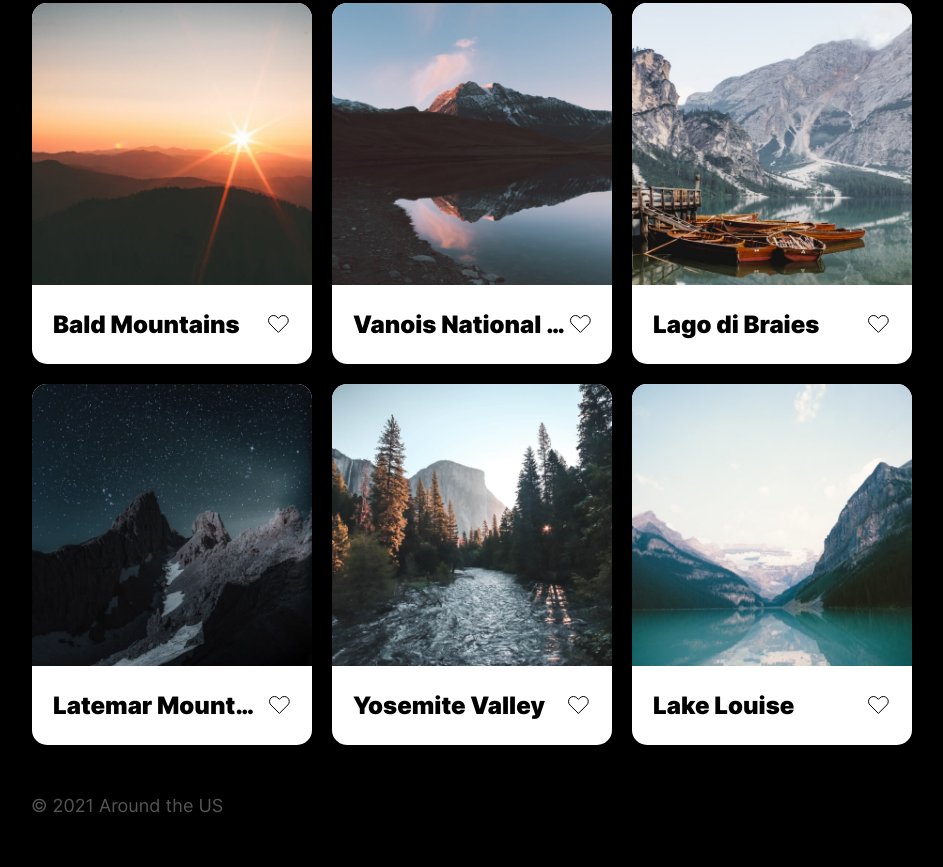
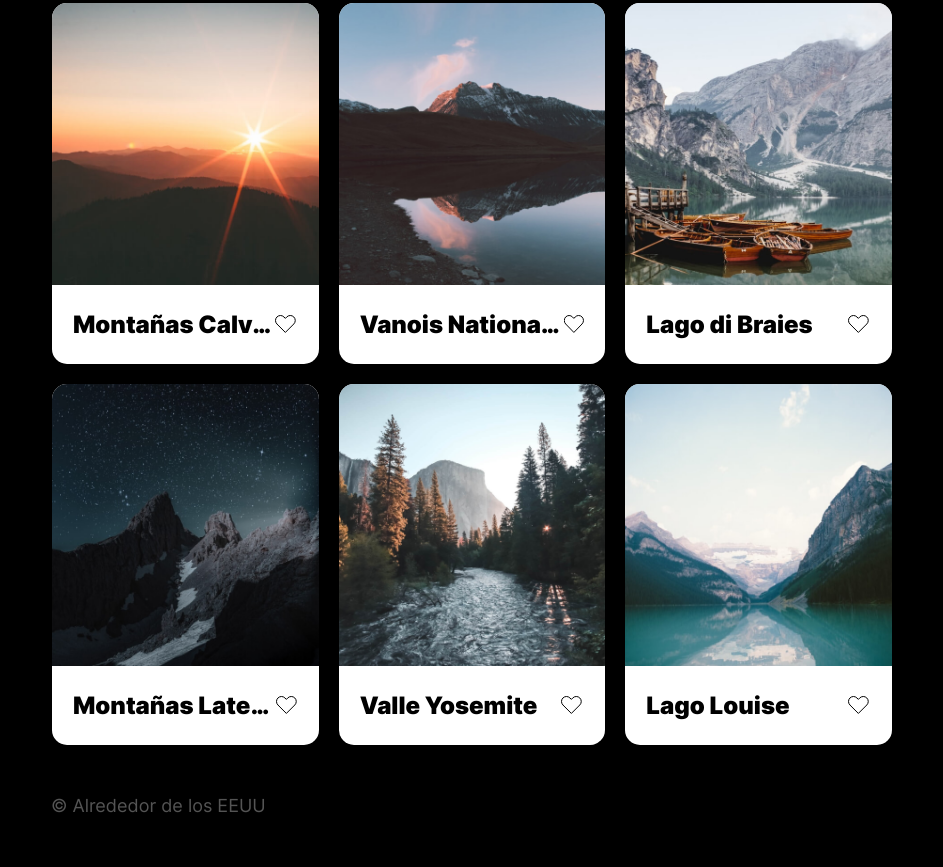
Before and after one commit to firhoe/web_project_4_esp, a plain HTML site: page index.html in a window 1280 px wide. Shown: the part 327-1194 px from the top of the page, without its empty margins (168-1111 px from the left). Drawn offline with Linux system fonts and the light colour scheme.

Commit message:
fix: corregir comentarios de revisor

```diff
--- a/blocks/cards/cards.css
+++ b/blocks/cards/cards.css
@@ -9,6 +9,6 @@
 
 @media screen and (min-width: 1024px) {
   .cards {
-    padding: 0 0 50px;
+    padding-bottom: 50px;
   }
 }
--- a/blocks/footer/footer.css
+++ b/blocks/footer/footer.css
@@ -8,6 +8,6 @@
 
 @media screen and (min-width: 1024px) {
   .footer {
-    padding: 0 0 50px;
+    padding-bottom: 50px;
   }
 }
--- a/blocks/page/page.css
+++ b/blocks/page/page.css
@@ -13,6 +13,6 @@
 
 @media screen and (min-width: 480px) {
   .page {
-    padding: 45px 0 0;
+    padding-top: 45px;
   }
 }
--- a/blocks/profile/__information/profile__information.css
+++ b/blocks/profile/__information/profile__information.css
@@ -7,6 +7,6 @@
 
 @media screen and (min-width: 550px) {
   .profile__information {
-    padding: 0 0 0 30px;
+    padding-left: 30px;
   }
 }
--- a/index.html
+++ b/index.html
@@ -1,5 +1,5 @@
 <!DOCTYPE html>
-<html lang="en">
+<html lang="es">
   <head>
     <meta charset="UTF-8" />
     <meta name="keywords" content="HTML, CSS, JavaScript, Responsive" />
@@ -8,7 +8,7 @@
     <meta name="viewport" content="width=device-width, initial-scale=1.0" />
     <link rel="icon" type="image/x-icon" href="./images/favicon.ico" />
     <link rel="stylesheet" href="./pages/index.css" />
-    <title>Around the US</title>
+    <title>Alrededor de los EEUU</title>
   </head>
   <body>
     <div class="page">
@@ -23,7 +23,7 @@
           <div class="profile__container">
             <img
               src="./images/imageprofile-pic.jpg"
-              alt="Profile Pic"
+              alt="Boton para abrir o cerrar PopUp"
               class="profile__image" />
             <div class="profile__information">
               <div class="profile__wrap">
@@ -40,10 +40,10 @@
             <li class="card">
               <img
                 src="./images/bald-mountains.jpg"
-                alt="bald mountains"
+                alt="montañas calvas"
                 class="card__image" />
               <div class="card__information">
-                <h2 class="card__title">Bald Mountains</h2>
+                <h2 class="card__title">Montañas Calvas</h2>
                 <button type="button" class="card__like-button"></button>
               </div>
             </li>
@@ -52,7 +52,7 @@
             <li class="card">
               <img
                 src="./images/vanois-national.jpg"
-                alt="bald mountains"
+                alt="vanois national park"
                 class="card__image" />
               <div class="card__information">
                 <h2 class="card__title">Vanois National Park</h2>
@@ -64,7 +64,7 @@
             <li class="card">
               <img
                 src="./images/lago-braies.jpg"
-                alt="bald mountains"
+                alt="lago di braies"
                 class="card__image" />
               <div class="card__information">
                 <h2 class="card__title">Lago di Braies</h2>
@@ -76,10 +76,10 @@
             <li class="card">
               <img
                 src="./images/latemar-mountain.jpg"
-                alt="bald mountains"
+                alt="montañas latemar"
                 class="card__image" />
               <div class="card__information">
-                <h2 class="card__title">Latemar Mountains</h2>
+                <h2 class="card__title">Montañas Latemar</h2>
                 <button type="button" class="card__like-button"></button>
               </div>
             </li>
@@ -88,10 +88,10 @@
             <li class="card">
               <img
                 src="./images/yosemite-valley.jpg"
-                alt="bald mountains"
+                alt="valle yosemite"
                 class="card__image" />
               <div class="card__information">
-                <h2 class="card__title">Yosemite Valley</h2>
+                <h2 class="card__title">Valle Yosemite</h2>
                 <button type="button" class="card__like-button"></button>
               </div>
             </li>
@@ -100,10 +100,10 @@
             <li class="card">
               <img
                 src="./images/lake-louise.jpg"
-                alt="bald mountains"
+                alt="lago louise"
                 class="card__image" />
               <div class="card__information">
-                <h2 class="card__title">Lake Louise</h2>
+                <h2 class="card__title">Lago Louise</h2>
                 <button type="button" class="card__like-button"></button>
               </div>
             </li>
@@ -111,12 +111,12 @@
         </section>
       </main>
       <footer class="footer">
-        <p class="footer__copyright">© 2021 Around the US</p>
+        <p class="footer__copyright">&copy; Alrededor de los EEUU</p>
       </footer>
       <section class="popup">
         <div class="popup__container">
           <form action="#" name="edit" class="popup__form" novalidate>
-            <h3 class="popup__title">Edit Profile</h3>
+            <h3 class="popup__title">Editar Profile</h3>
             <div class="popup__input-container">
               <input
                 type="text"
--- a/scripts/index.js
+++ b/scripts/index.js
@@ -26,7 +26,7 @@ function handleFormSubmit(event) {
   event.preventDefault();
   profileName.textContent = inputName.value;
   profileAbout.textContent = inputAbout.value;
-  console.log(profileName.textContent);
+  toggleForm();
 }
 
 form.addEventListener('submit', handleFormSubmit);
```
